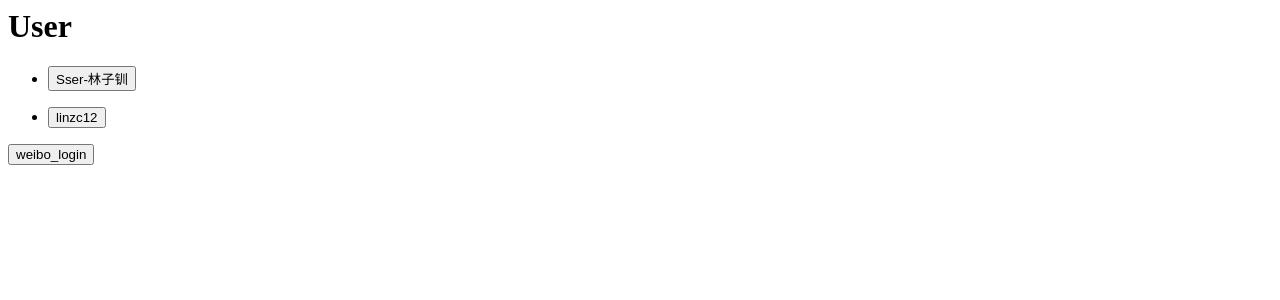
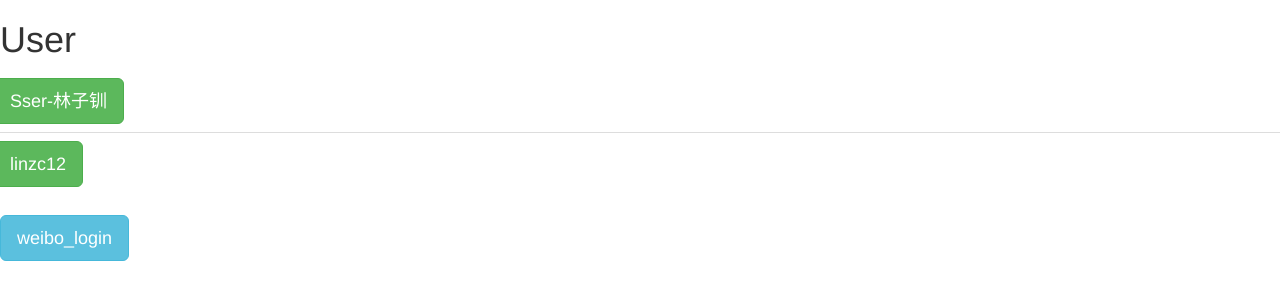
Before and after one commit to LinZichuan/oauth, a Django app: page / in a window 1280 px wide. Shown: the top 300 px of the page. Run offline with Django 3.2, Linux system fonts and the light colour scheme; data comes from the database, SQL or seed files in the repository; parts of the project's set-up code (start-up, migrations or seed data) failed here and were passed over; some libraries are stand-ins or nearby versions.

Commit message:
Update login.html

```diff
--- a/lzc/templates/login.html
+++ b/lzc/templates/login.html
@@ -1,11 +1,40 @@
-<html>
+<!DOCTYPE html>
+<html lang="zh-CN">
+<head>
+    <meta charset="utf-8">
+    <meta http-equiv="X-UA-Compatible" content="IE=edge">
+    <meta name="viewport" content="width=device-width, initial-scale=1">
+    <!-- 上述3个meta标签*必须*放在最前面，任何其他内容都*必须*跟随其后！ -->
+    <title>Bootstrap 101 Template</title>
+
+    <!-- Bootstrap -->
+    <link rel="stylesheet" href="http://cdn.bootcss.com/bootstrap/3.3.4/css/bootstrap.min.css">
+
+    <!-- HTML5 shim and Respond.js for IE8 support of HTML5 elements and media queries -->
+    <!-- WARNING: Respond.js doesn't work if you view the page via file:// -->
+    <!--[if lt IE 9]>
+      <script src="http://cdn.bootcss.com/html5shiv/3.7.2/html5shiv.min.js"></script>
+      <script src="http://cdn.bootcss.com/respond.js/1.4.2/respond.min.js"></script>
+    <![endif]-->
+</head>
+
 <body>
+<!-- jQuery (necessary for Bootstrap's JavaScript plugins) -->
+    <script src="http://cdn.bootcss.com/jquery/1.11.2/jquery.min.js"></script>
+    <!-- Include all compiled plugins (below), or include individual files as needed -->
+    <!-- script src="js/bootstrap.min.js"></script-->
 <h1>User</h1>
-{%for u in user%}
-	<ul>
-		<li><a href="/posts/{{u.uid}}"><button type="button">{{u.name}}</button></a></li>
-	</ul>
-{%endfor%}
-<a href="/log/"><button type="button">weibo_login</button></a>
+	<div class="row">
+		<div calss="col-md-6">
+		<table class="table">
+		<thead>
+				{%for u in user%}
+				<tr><td><a href="/posts/{{u.uid}}"><button type="button" class="btn btn-lg btn-success">{{u.name}}</button></a></td></tr>
+				{%endfor%}
+		</thead>
+		</table>
+		</div>
+	</div>
+<a href="/log/"><button type="button" class="btn btn-lg btn-info">weibo_login</button></a>
 </body>
 </html>
```
